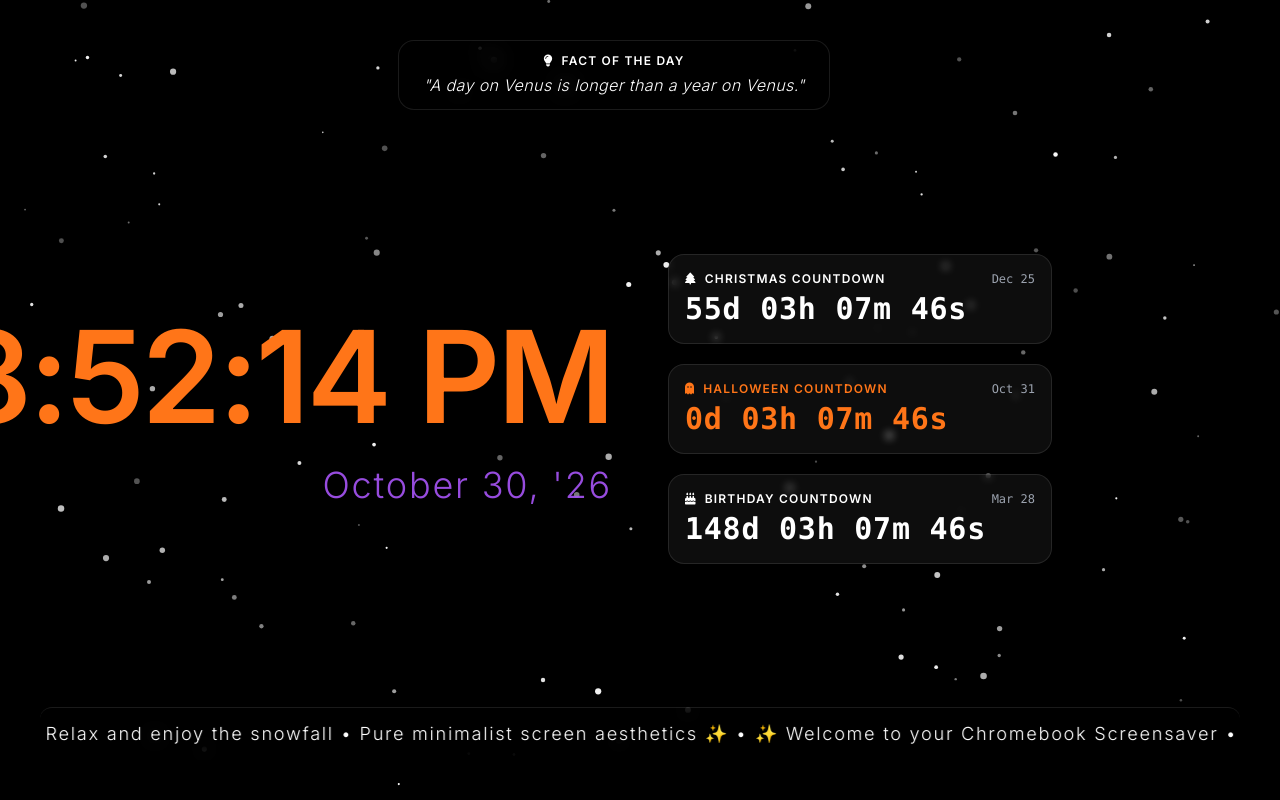
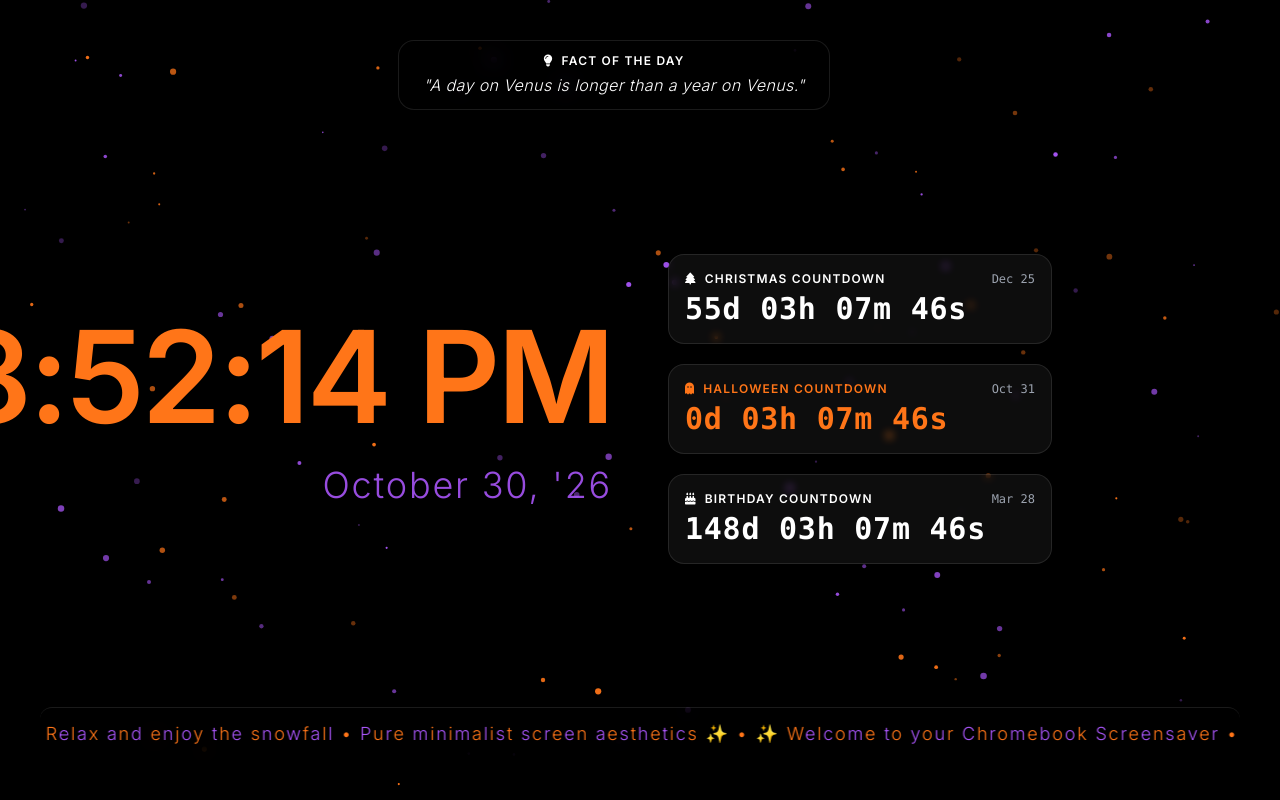
Before and after one commit to coltogdyuhg/forever-screen, a plain HTML site: page index.html in a window 1280 px wide. Drawn offline with nearby package versions, Linux system fonts and the light colour scheme; a web font is replaced by a local one.

Commit message:
Update index.html

```diff
--- a/index.html
+++ b/index.html
@@ -224,12 +224,8 @@
         <footer id="footerTicker" class="w-full bg-black/60 border-t border-white/10 py-3 overflow-hidden backdrop-blur-md rounded-xl z-10">
             <div class="w-full overflow-hidden whitespace-nowrap relative flex items-center">
                 <div id="marqueeWrapper" class="marquee-wrapper">
-                    <span id="marqueeText1" class="text-sm sm:text-base md:text-lg tracking-widest font-light pr-12">
-                        ✨ Welcome to your Chromebook Screensaver • Relax and enjoy the snowfall • Customized for ultimate peace of mind ✨
-                    </span>
-                    <span id="marqueeText2" class="text-sm sm:text-base md:text-lg tracking-widest font-light pr-12">
-                        ✨ Welcome to your Chromebook Screensaver • Relax and enjoy the snowfall • Customized for ultimate peace of mind ✨
-                    </span>
+                    <span id="marqueeText1" class="text-sm sm:text-base md:text-lg tracking-widest font-light pr-12"></span>
+                    <span id="marqueeText2" class="text-sm sm:text-base md:text-lg tracking-widest font-light pr-12"></span>
                 </div>
             </div>
         </footer>
@@ -451,7 +447,7 @@
                         <div class="flex items-center justify-between mb-3">
                             <div>
                                 <div class="text-xs font-semibold text-amber-400 uppercase tracking-wider">Holiday Theme Auto-Colors</div>
-                                <div class="text-[11px] text-gray-400">Auto-change clock/date colors during specific calendar date ranges</div>
+                                <div class="text-[11px] text-gray-400">Auto-change clock, snow & marquee colors during specific calendar date ranges</div>
                             </div>
                             <label class="flex items-center space-x-2 cursor-pointer">
                                 <input type="checkbox" id="toggleHolidayThemes" checked class="accent-amber-400 w-4 h-4 rounded">
@@ -744,9 +740,9 @@
                 this.swayAngle = Math.random() * Math.PI * 2;
 
                 // Randomly pick one color from the active multi-color palette
-                const palette = (appSettings.snowColors && appSettings.snowColors.length > 0)
-                    ? appSettings.snowColors
-                    : ["#ffffff"];
+                const palette = (window.activeSnowPalette && window.activeSnowPalette.length > 0)
+                    ? window.activeSnowPalette
+                    : (appSettings.snowColors && appSettings.snowColors.length > 0 ? appSettings.snowColors : ["#ffffff"]);
                 this.colorHex = palette[Math.floor(Math.random() * palette.length)];
             }
 
@@ -874,26 +870,34 @@
             let halloweenCardColor = appSettings.countdownColor;
             let bdayCardColor = appSettings.countdownColor;
 
+            let activeThemeColors = appSettings.snowColors && appSettings.snowColors.length > 0 ? [...appSettings.snowColors] : ["#ffffff"];
+
             if (appSettings.enableHolidayThemes) {
                 // Check Halloween Date Range
                 if (isDateInRange(now, appSettings.halloweenStart, appSettings.halloweenEnd)) {
                     clockColor = "#FF7518"; // Plain Crisp Orange
                     dateColor = "#A855F7";  // Bright Purple
                     halloweenCardColor = "#FF7518";
+                    activeThemeColors = ["#FF7518", "#A855F7"]; // Orange & Purple snow/marquee colors
                 }
                 // Check Christmas Date Range (Starts Nov 1st)
                 else if (isDateInRange(now, appSettings.christmasStart, appSettings.christmasEnd)) {
                     clockColor = "#EF4444"; // Festive Red
                     dateColor = "#22C55E";  // Holiday Green
                     xmasCardColor = "#EF4444";
+                    activeThemeColors = ["#EF4444", "#22C55E"]; // Red & Green snow/marquee colors
                 }
                 // Check Birthday Date Range (March 27 - March 28)
                 else if (isDateInRange(now, appSettings.birthdayStart, appSettings.birthdayEnd)) {
                     clockColor = "#3B82F6"; // Electric Blue
                     dateColor = "#06B6D4";  // Ice Cyan
                     bdayCardColor = "#3B82F6";
+                    activeThemeColors = ["#3B82F6", "#06B6D4"]; // Blue & Cyan snow/marquee colors
                 }
             }
+
+            // Expose active snow palette globally for the snow engine
+            window.activeSnowPalette = activeThemeColors;
 
             // Update DOM Styles with plain crisp colors
             document.getElementById('timeDisplay').style.color = clockColor;
@@ -911,6 +915,9 @@
             applyCardColors('xmasCountdown', xmasCardColor);
             applyCardColors('halloweenCountdown', halloweenCardColor);
             applyCardColors('bdayCountdown', bdayCardColor);
+
+            // Re-render scrolling marquee with alternating theme colors per letter
+            renderMarqueeText(activeThemeColors);
         }
 
         /* ==========================================
@@ -1207,29 +1214,42 @@
             applySettingsToUI();
         }
 
-        function applySettingsToUI() {
-            // Repeat short text so it seamlessly scrolls no matter how small it is
+        function renderMarqueeText(paletteColors) {
             let baseText = appSettings.marqueeText;
             let repeatedText = baseText;
-            while (repeatedText.length < 120) {
+            while (repeatedText.length < 150) {
                 repeatedText += " • " + baseText;
+            }
+
+            // Build alternating colored letters string
+            let htmlContent = "";
+            let colorIndex = 0;
+
+            for (let i = 0; i < repeatedText.length; i++) {
+                let char = repeatedText[i];
+                if (char === " ") {
+                    htmlContent += "&nbsp;";
+                    continue;
+                }
+                let currentColor = paletteColors[colorIndex % paletteColors.length];
+                htmlContent += `<span style="color: ${currentColor}">${char}</span>`;
+                colorIndex++;
             }
 
             const text1 = document.getElementById('marqueeText1');
             const text2 = document.getElementById('marqueeText2');
             const wrapper = document.getElementById('marqueeWrapper');
 
-            text1.textContent = repeatedText;
-            text2.textContent = repeatedText;
+            text1.innerHTML = htmlContent;
+            text2.innerHTML = htmlContent;
 
             text1.className = `text-sm sm:text-base md:text-lg tracking-widest font-light pr-12 ${appSettings.marqueeFont}`;
             text2.className = `text-sm sm:text-base md:text-lg tracking-widest font-light pr-12 ${appSettings.marqueeFont}`;
 
-            text1.style.color = appSettings.marqueeColor;
-            text2.style.color = appSettings.marqueeColor;
+            wrapper.style.animationDuration = `${appSettings.marqueeSpeed}s`;
+        }
 
-            wrapper.style.animationDuration = `${appSettings.marqueeSpeed}s`;
-
+        function applySettingsToUI() {
             // Apply Clock Typography & Glow
             const clockEl = document.getElementById('clockContainer');
             clockEl.className = `flex flex-col items-center md:items-end text-center md:text-right transition-all w-full ${appSettings.clockFont}`;
@@ -1264,10 +1284,10 @@
             document.getElementById('factBox').style.display = appSettings.showFact ? 'block' : 'none';
             document.getElementById('footerTicker').style.display = appSettings.showMarquee ? 'block' : 'none';
 
-            // Trigger active theme color update
+            // Trigger active theme color update & snow/marquee palette refresh
             updateClockAndCountdowns();
 
-            // Re-init snow canvas with updated density/speed/multi-colors
+            // Re-init snow canvas with updated density/speed
             initSnowflakes();
         }
 
```
